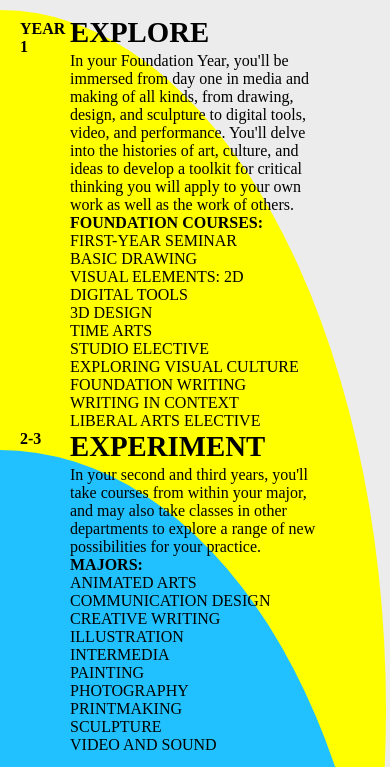
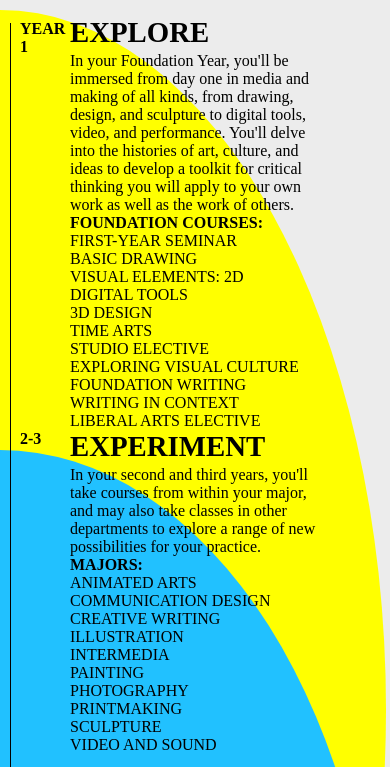
Before and after one commit to oskarradon/PNCA-four-year-flow, a plain HTML site: page index.html in a window 390 px wide. Shown: the top 767 px of the page. Drawn offline with nearby package versions, Linux system fonts and the light colour scheme.

Commit message:
Make anim for line on small screen sizes

```diff
--- a/flow-animate.js
+++ b/flow-animate.js
@@ -62,7 +62,7 @@ function animate() {
             TweenLite.to( blue, 2, { top: 450, height: 1200 } ),
             TweenLite.to( white, 2, { top: 1320 } ),
             TweenLite.to( black, 2, { top: 1370 } ),
-            // TweenLite.to( line, 2, { top: 92, width: 650 } ),
+            TweenLite.to( line, 2, { opacity: 1, top: 23, height: 1360 } ),
             //
             // new TimelineLite().staggerTo( columnOne, 2, { delay: 2, opacity: 1 }, .3 ),
             //
--- a/styles.css
+++ b/styles.css
@@ -153,12 +153,13 @@ body, html {
 /* other objects */
 
 .flow__line {
-  height: 1px;
-  width: 0px;
+  height: 0px;
+  width: 1px;
   background: var(--color-black);
   position: absolute;
-  top: 50%;
-  transform: translateY(-50%);
+  top: 15px;
+  left: calc(50% + 10px);
+  opacity: 0;
 }
 
 /* focus and thesis titles */
@@ -346,6 +347,15 @@ The end values are not used because each article element is only ever one fr uni
     left: var(--circle-pos-black--lg);
   }
 
+  /* other objects */
+
+  .flow__line {
+    height: 1px;
+    width: 0px;
+    background: var(--color-black);
+    top: 50%;
+    transform: translateY(-50%);
+  }
 
   /* TEXT LAYER-LG */
 
```
